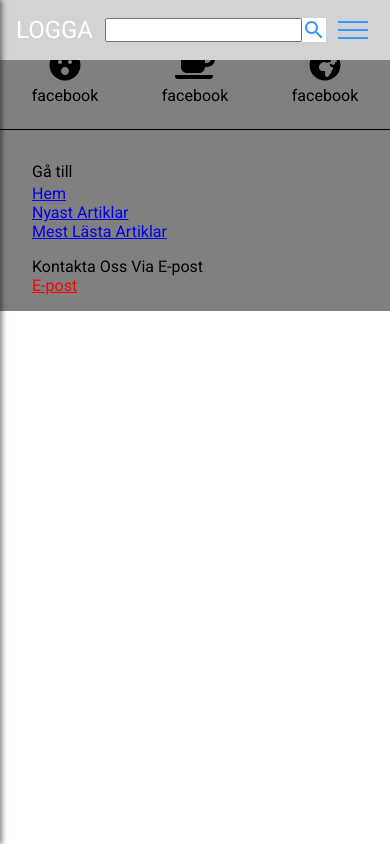
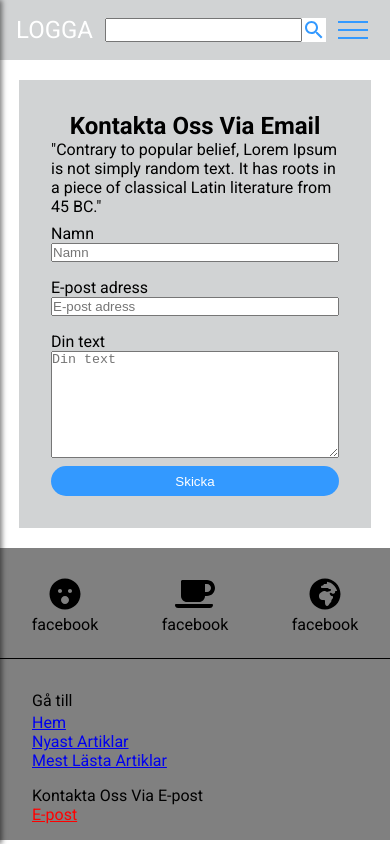
Before and after one commit to wongprom/gutar, a React (Create React App) app: page /KontaktaOss in a window 390 px wide. Built offline with nearby package versions, Linux system fonts and the light colour scheme.

Commit message:
First commit for KontaktaOss. WIP. Have to make form styling more responsive.

```diff
--- a/src/components/Pages/KontaktaOss/KontaktaOss.js
+++ b/src/components/Pages/KontaktaOss/KontaktaOss.js
@@ -1,12 +1,14 @@
-import React, { Component } from 'react'
+import React from 'react'
+import FormContainer from '../../FormContainer/FormContainer';
 
-class KontaktaOss extends Component {
-  render() {
-    return (
-      <div>
-        Kontakta oss
-      </div>
-    )
-  }
+import './KontaktaOss.scss';
+
+const KontaktaOss = () => {
+  return (
+    <div className="kontakta-oss" >
+      <FormContainer />
+    </div>
+  )
 }
+
 export default KontaktaOss
--- a/src/components/Pages/KontaktaOss/KontaktaOss.scss
+++ b/src/components/Pages/KontaktaOss/KontaktaOss.scss
@@ -0,0 +1,3 @@
+.kontakta-oss{
+  margin: 80px 0 20px 0;
+}
```
